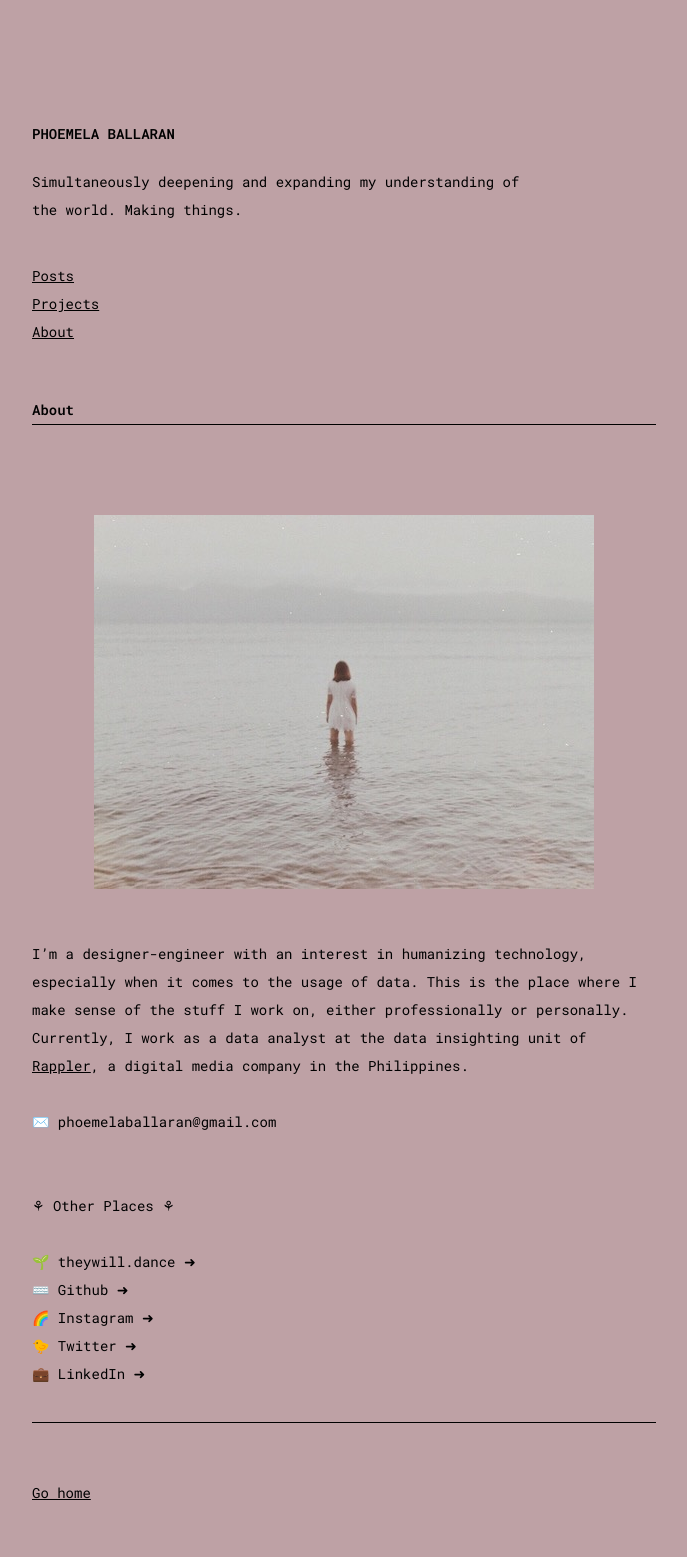
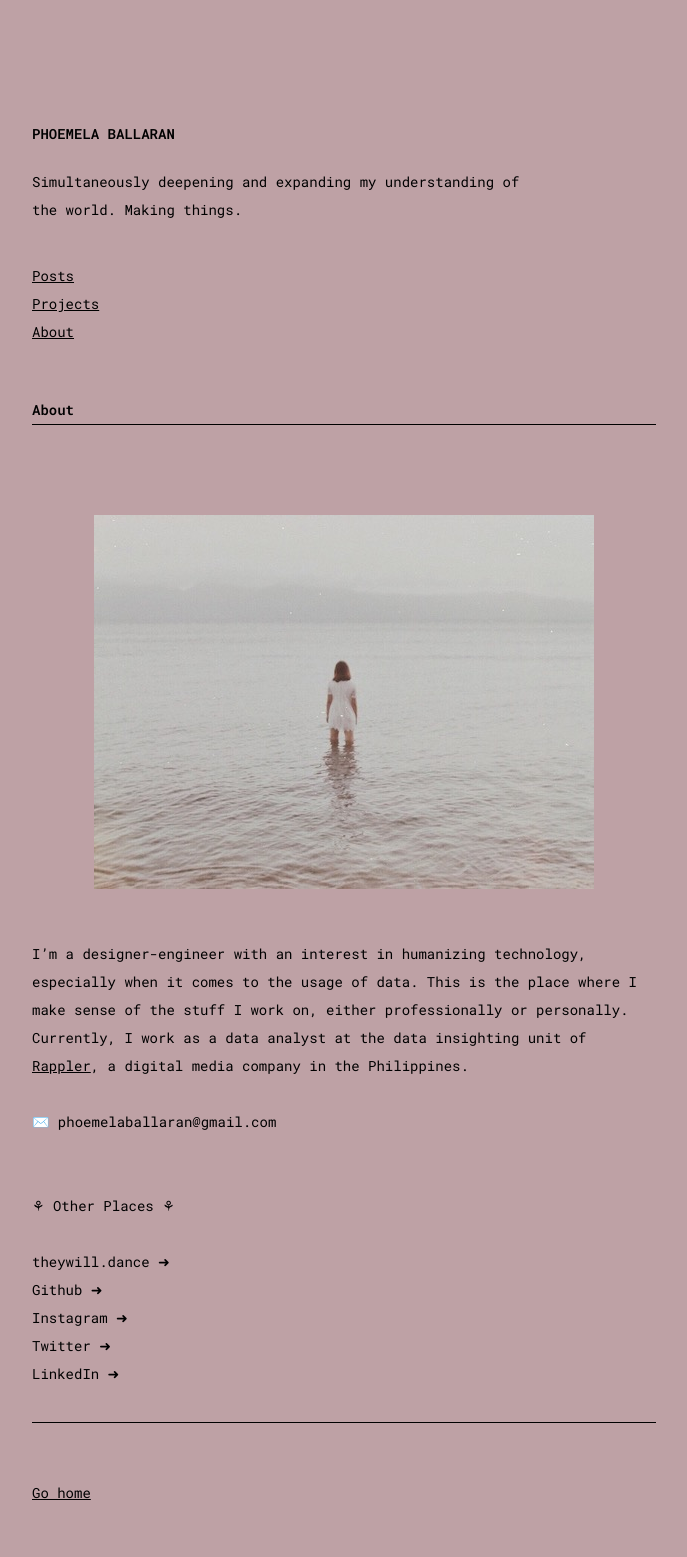
Before and after one commit to comoballar/phoemelaballaran.github.io, a Jekyll site: the page built from about.md, in a window 1280 px wide. Shown: the whole page, without its empty margins (88-775 px from the left). Built offline with Jekyll 4.4.1, drawn with Linux system fonts in a browser that asks for light colours.

Commit message:
Update about.md

```diff
--- a/about.md
+++ b/about.md
@@ -10,8 +10,8 @@ permalink: /about/
 I’m a designer-engineer with an interest in humanizing technology, especially when it comes to the usage of data. This is the place where I make sense of the stuff I work on, either professionally or personally. Currently, I work as a data analyst at the data insighting unit of <a href="https://www.rappler.com" target="_blank">Rappler</a>, a digital media company in the Philippines.
 <br><br>✉️ phoemelaballaran@gmail.com<br><br>
 <br>⚘ Other Places ⚘<br>
-<br><a href="https://www.theywill.dance" target="_blank" style="text-decoration: none;">🌱 theywill.dance ➜</a>
-<br><a href="https://github.com/phoemelaballaran" target="_blank" style="text-decoration: none;">⌨️ Github ➜</a>
-<br><a href="https://instagram.com/phoemelaballaran" target="_blank" style="text-decoration: none;">🌈 Instagram ➜</a>
-<br><a href="https://twitter.com/theywill_dance" target="_blank" style="text-decoration: none;">🐤 Twitter ➜</a>
-<br><a href="https://www.linkedin.com/in/phoemela-ballaran/" target="_blank" style="text-decoration: none;">💼 LinkedIn ➜</a>
+<br><a href="https://www.theywill.dance" target="_blank" style="text-decoration: none;">theywill.dance ➜</a>
+<br><a href="https://github.com/phoemelaballaran" target="_blank" style="text-decoration: none;">Github ➜</a>
+<br><a href="https://instagram.com/phoemelaballaran" target="_blank" style="text-decoration: none;">Instagram ➜</a>
+<br><a href="https://twitter.com/theywill_dance" target="_blank" style="text-decoration: none;">Twitter ➜</a>
+<br><a href="https://www.linkedin.com/in/phoemela-ballaran/" target="_blank" style="text-decoration: none;">LinkedIn ➜</a>
```
